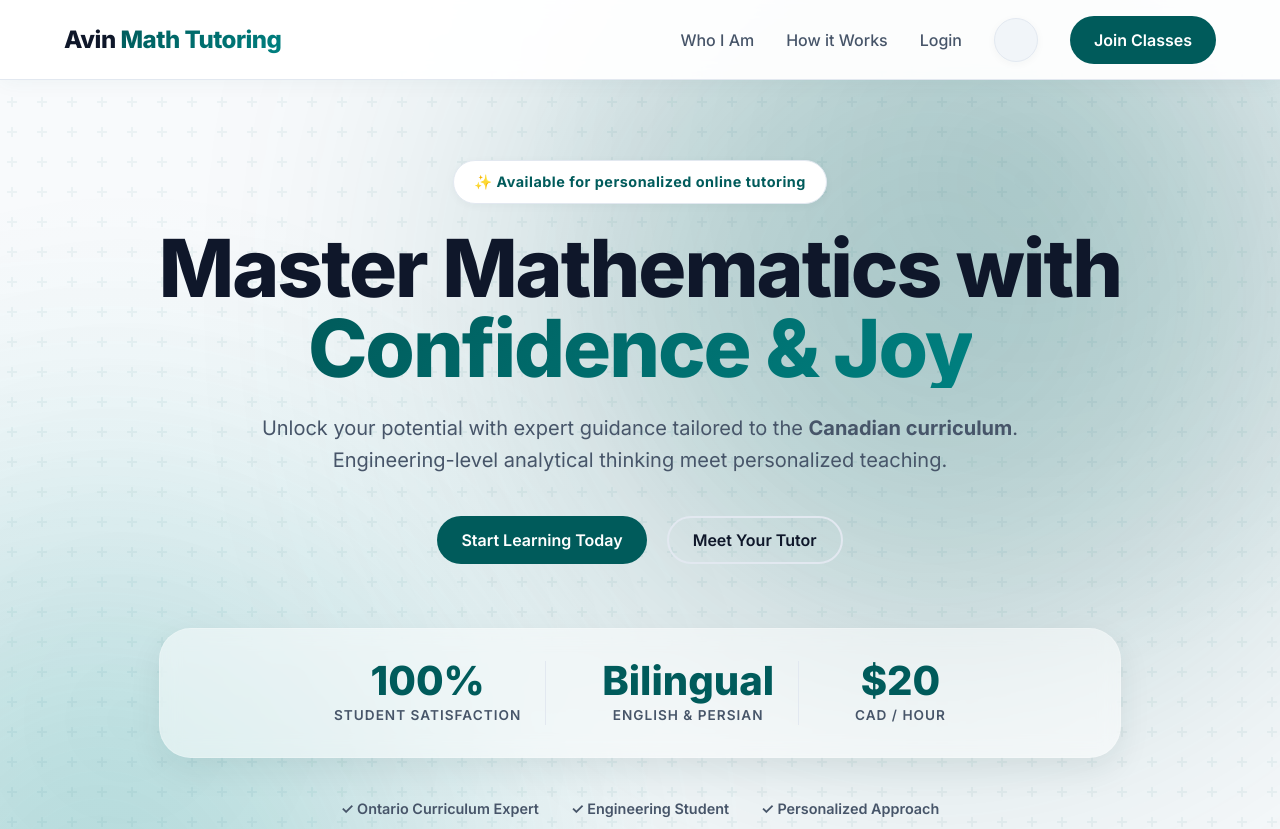
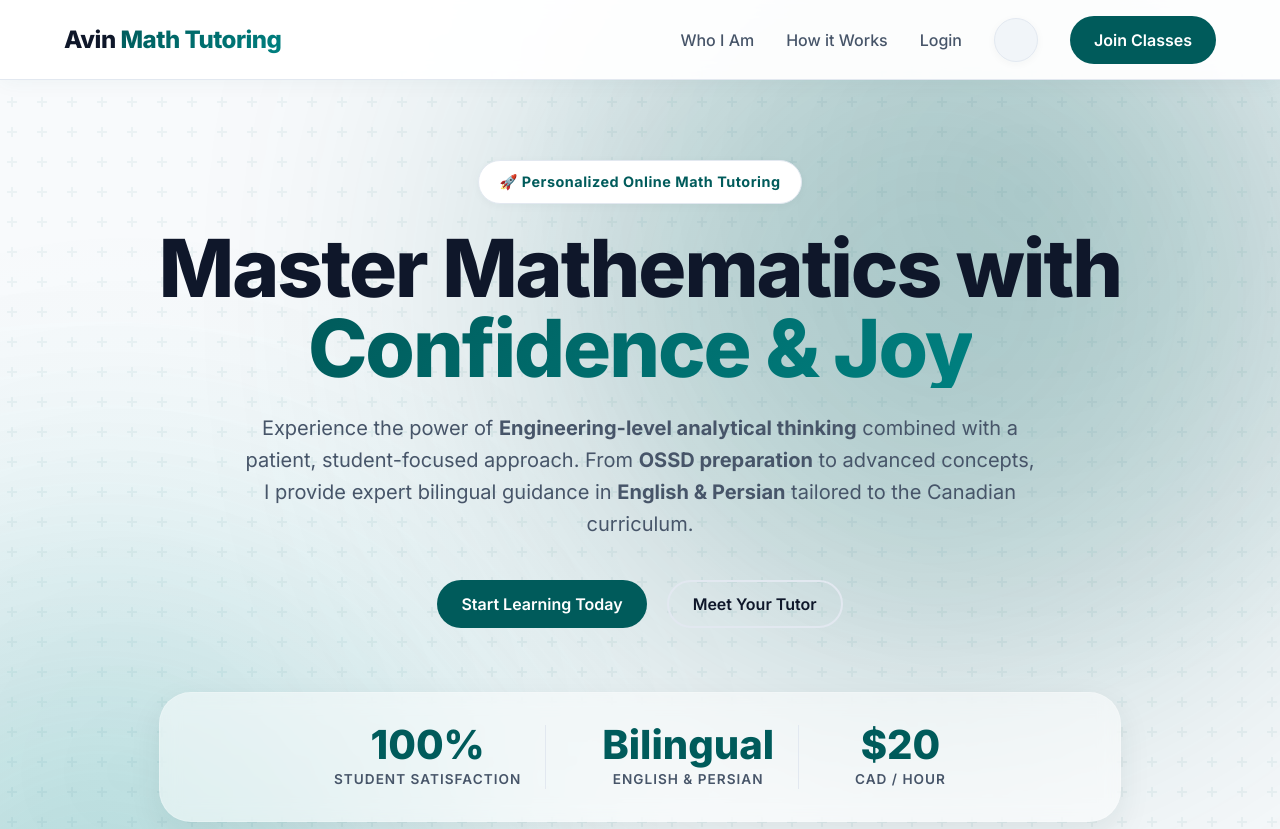
Before and after one commit to parsaabbasian/Math_Tutoring, a Next.js app: page / in a window 1280 px wide. Shown: the top 829 px of the page. Built offline with nearby package versions, Linux system fonts and the light colour scheme.

Commit message:
Rewrite Hero copy with personalized professional details

```diff
--- a/src/app/components/Hero.tsx
+++ b/src/app/components/Hero.tsx
@@ -8,13 +8,13 @@ export default function Hero() {
       <div className={styles.blob2}></div>
       <div className={`container ${styles.heroContainer}`}>
         <div className={styles.heroContent}>
-          <div className={`${styles.badge} fade-in`}>✨ Available for personalized online tutoring</div>
+          <div className={`${styles.badge} fade-in`}>🚀 Personalized Online Math Tutoring</div>
           <h1 className={`${styles.title} fade-in`}>
             Master Mathematics with <br />
             <span className="gradient-text">Confidence & Joy</span>
           </h1>
           <p className={`${styles.description} fade-in`}>
-            Unlock your potential with expert guidance tailored to the <strong>Canadian curriculum</strong>. Engineering-level analytical thinking meet personalized teaching.
+            Experience the power of <strong>Engineering-level analytical thinking</strong> combined with a patient, student-focused approach. From <strong>OSSD preparation</strong> to advanced concepts, I provide expert bilingual guidance in <strong>English & Persian</strong> tailored to the Canadian curriculum.
           </p>
           <div className={`${styles.actions} fade-in`}>
             <Link href="/#join" className="btn-primary pulse-btn">Start Learning Today</Link>
```
